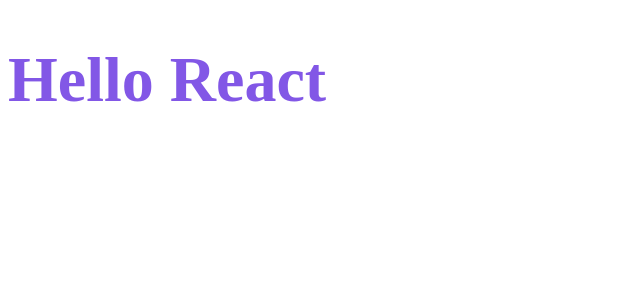
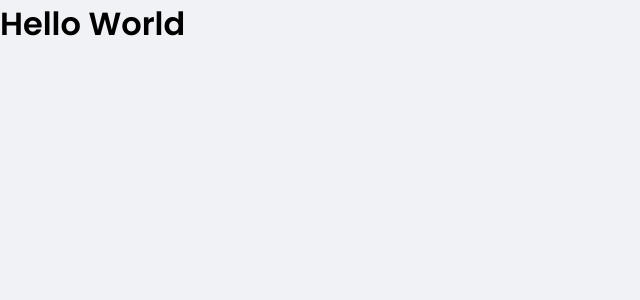
Before and after one commit to jvmineiro/dtmoney, a React (Create React App) app: page / in a window 1280 px wide. Shown: the top 300 px of the page, without its empty margins (0-640 px from the left). Built offline with nearby package versions, Linux system fonts and the light colour scheme.

Commit message:
Adicionado as fontes

```diff
--- a/public/index.html
+++ b/public/index.html
@@ -1,8 +1,13 @@
 <!DOCTYPE html>
 <html lang="en">
   <head>
+    <link rel="preconnect" href="https://fonts.gstatic.com">
+
     <meta charset="utf-8" />
     <meta name="viewport" content="width=device-width, initial-scale=1" />
+
+    <link rel="shortcut icon" href="favicon.png" type="image/png">
+    <link href="https://fonts.googleapis.com/css2?family=Poppins:wght@400;600&display=swap" rel="stylesheet">
 
     <title>Dtmoney</title>
   </head>
--- a/src/App.tsx
+++ b/src/App.tsx
@@ -1,14 +1,10 @@
-import styled from 'styled-components'
-
-const Title = styled.h1`
-  font-size: 64px;
-  color: #8257e6;
-`
+import { GlobalStyle } from "./styles/global";
 
 export function App() {
   return (
     <div className="App">
-     <Title>Hello React</Title>
+     <h1>Hello World</h1>
+     <GlobalStyle />
     </div>
   );
 }
--- /dev/null
+++ b/src/styles/global.ts
@@ -0,0 +1,56 @@
+import { createGlobalStyle } from 'styled-components'
+
+export const GlobalStyle = createGlobalStyle`
+    :root {
+        --background: #f0f2f5;
+        --red: #e52e4D;
+        --blue: #5429CC;
+
+        --blue-light: #6933FF;
+
+        --text-title: #363f5f;
+        --text-body: #969cb3;
+
+        --shape: #FFFFFF;
+    }
+
+    * {
+        margin: 0;
+        padding: 0;
+        box-sizing: border-box;
+    }
+
+    //font de desktop padrao é 16px
+    html {
+        @media(max-width:1080px){
+            font-size: 93.75%; //15px
+        }
+
+        @media(max-width:720px){
+            font-size: 87.5%; // 14px
+        }
+    }
+
+    body {
+        background: var(--background);
+        -webkit-font-smoothing: antialiased;
+    }
+
+    body, input, textarea, button {
+        font-family: 'Poppins', sans-serif;
+        font-weight: 400;
+    }
+
+    h1, h2, h3, h4, h5, h6, strong {
+        font-weight: 600;
+    }
+
+    button {
+        cursor: pointer;
+    }
+
+    [disabled] {
+        opacity: 0.6;
+        cursor: not-allowed;
+    }
+`
```
Also changed, not shown: public/favicon.png (renamed from src/assets/favicon.png).
